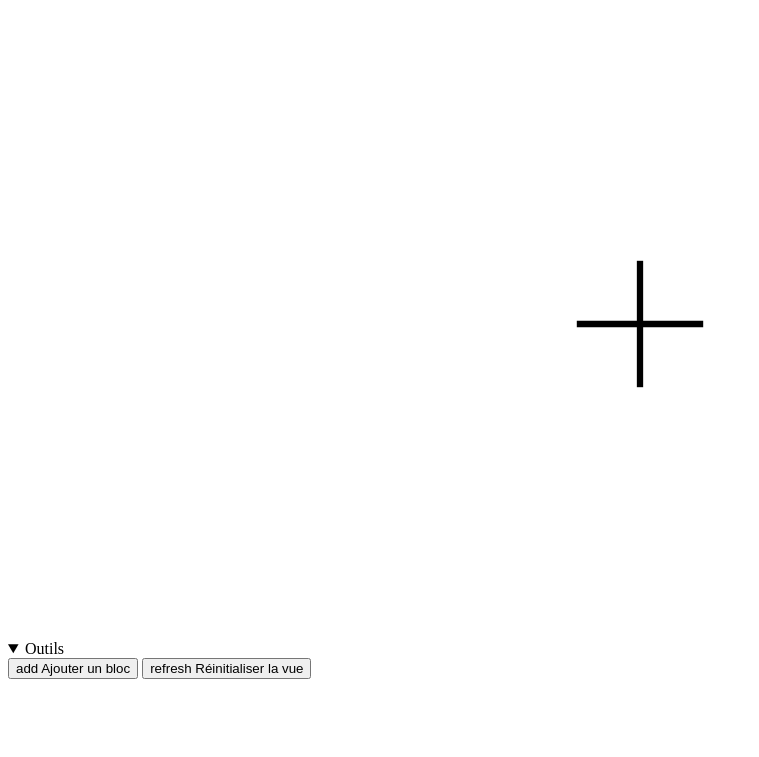
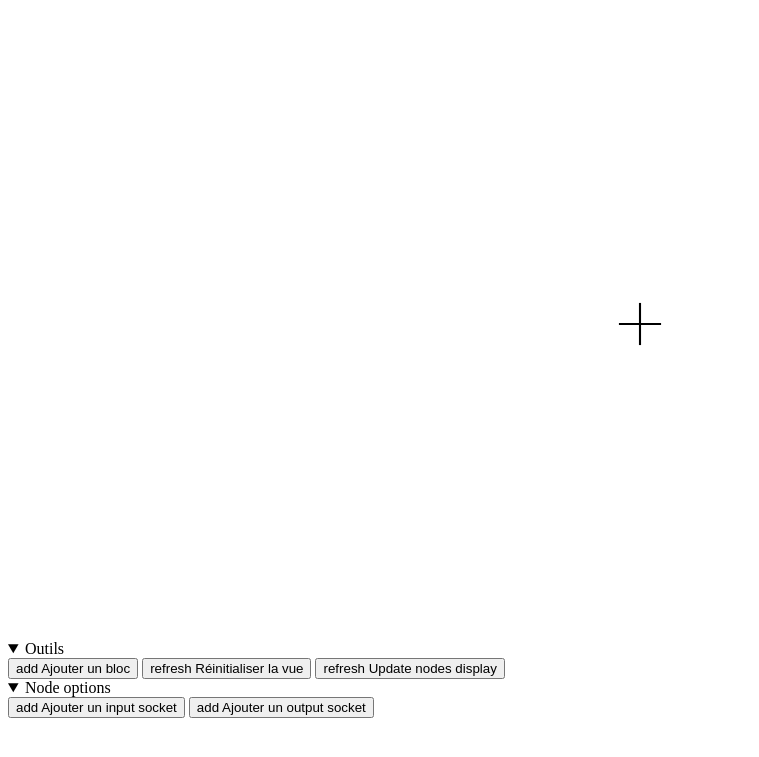
Before and after one commit to tanguycadoux/Node-based-calculator, a Django app: template calculator/templates/calculator/components/calculator/calculator.html in a window 1280 px wide. Shown: the top 757 px of the page, without its empty margins (0-759 px from the left). Run offline with Django 5.2, Linux system fonts and the light colour scheme; the template is opened without the code that fills it, so the values that code supplies are empty.

Commit message:
feat: outil de sélection des noeuds + refactoring fonctions

```diff
--- a/calculator/static/js/components/calculator/calculator.js
+++ b/calculator/static/js/components/calculator/calculator.js
@@ -3,11 +3,40 @@ import { resetViewBox, initDrag, pixelsToViewBox } from "./viewport.js";
 class Node {
     constructor(id) {
         this.position = {x: 0, y: 0};
-        this.size = {'width': 2, 'height': 2};
+        this.size = {'width': 10, 'height': 10};
         this.id = id;
+        // this.inputSockets = [
+        //     'Couleur',
+        //     'Forme',
+        // ];
+        // this.outputSockets = [
+        //     'Alpha',
+        //     'Beta',
+        //     'Gamma',
+        // ];
+        this.inputSockets  = [];
+        this.outputSockets = [];
     }
 
-    draw(board) {
+    static headerSize = 2;
+    static contentSizeWithoutNode = 2;
+    static padding = .4;
+    static socketSize = .6;
+    static fontSize = 1;
+    static strokeWidth = .1;
+
+    #updateSize() {
+        if (this.inputSockets.length == 0 && this.outputSockets.length == 0) {
+            this.size.height = Node.headerSize + Node.contentSizeWithoutNode;
+        }
+        else {
+            const inputSocketsSize  = this.inputSockets.length  * (Node.socketSize + Node.padding) - Node.padding;
+            const outputSocketsSize = this.outputSockets.length * (Node.socketSize + Node.padding) - Node.padding;
+            this.size.height = Node.headerSize + 2*Node.padding + Math.max(inputSocketsSize, outputSocketsSize);
+        }
+    }
+
+    draw(layer, board) {
         function initDrag(initPos, group, grabZone, board){
             function unDragging(e) {
                 e.stopPropagation();
@@ -40,37 +69,83 @@ class Node {
             grabZone.addEventListener('mouseleave', (e) => unDragging(e));
         }
 
-        const left = this.position.x - this.size.width/2
-        const up   = this.position.y - this.size.height/2
+        function drawSocket(x, y, text, color, textAlign) {
+            const group = document.createElementNS("http://www.w3.org/2000/svg", "g");
+
+            let textAnchor = 'start';
+            let textXpos = x + (Node.socketSize/2 + Node.padding);
+            if (textAlign == 'right') {
+                textAnchor = 'end';
+                textXpos = x - (Node.socketSize/2 + Node.padding);
+            }
+
+            const fontSize = Node.fontSize/2;
+            group.append(
+                generateCircle(x, y, Node.socketSize/2, color, {'stroke': 'black', 'strokeWidth': Node.strokeWidth}),
+                generateText(textXpos, y + fontSize/3, text, fontSize, textAnchor),
+            );
+            return group;
+        }
+
+        function drawSockets(sockets, x, color, layer, textAlign) {
+            let socketNumber = 0;
+            for (const socket of sockets) {
+                const y = contentUp + Node.padding + Node.socketSize/2 + socketNumber * (Node.padding + Node.socketSize);
+                layer.append(drawSocket(x, y, socket, color, textAlign));
+                socketNumber += 1;
+            }
+        }
+
+        this.#updateSize();
+
+        const left  = this.position.x - this.size.width/2
+        const right = this.position.x + this.size.width/2
+        const up    = this.position.y - this.size.height/2
+        const contentUp = up + Node.headerSize;
 
         let group = document.createElementNS("http://www.w3.org/2000/svg", "g");
-        let background = generateRect(
-            left, up,
-            this.size.width, this.size.height,
-        )
 
-        let grabZone = document.createElementNS("http://www.w3.org/2000/svg", "g");
-        let grabZoneBackground = generateRect(
-            left, up,
-            this.size.width, this.size.height/4
-        )
+        let background = newGenerateRect({
+            x: left, y: up,
+            width: this.size.width, height: this.size.height,
+            fill: 'lightgray',
+            stroke: {stroke: 'black', strokeWidth: Node.strokeWidth},
+            cornerRadius: Node.padding,
+        });
 
-        background.setAttribute('fill', 'lightgray');
-        grabZoneBackground.setAttribute('fill', 'lightgray');
+        let header = document.createElementNS("http://www.w3.org/2000/svg", "g");
+        let grabZoneBackground = newGenerateRect({
+            x: left, y: up,
+            width: this.size.width, height: Node.headerSize,
+            fill: 'transparent',
+            stroke: {stroke: 'transparent', strokeWidth: 0},
+        });
 
-        grabZone.append(
+        let content = document.createElementNS("http://www.w3.org/2000/svg", "g");
+
+        group.id = `node_${this.id}`
+
+        header.append(
             grabZoneBackground,
-            generateText(left + .1, up + .4, `Id = ${this.id}`, .3)
+            newGenerateLine({
+                p1: {x: left, y:contentUp}, p2: {x: right, y:contentUp}
+            }),
+            generateText(left + Node.padding, up + Node.padding + Node.fontSize, `Id = ${this.id}`, Node.fontSize),
         );
+
+        drawSockets(this.inputSockets,  left,  'green', content, 'left');
+        drawSockets(this.outputSockets, right, 'red',   content, 'right');
+
         group.append(
             background,
-            grabZone
+            header,
+            content,
         );
 
-        grabZone.style.cursor = 'grab';
-        initDrag(this.position, group, grabZone, board);
+        header.style.cursor = 'grab';
+        initDrag(this.position, group, header, board);
 
-        board.append(group);
+        layer.append(group);
     }
 }
 
@@ -105,21 +180,29 @@ class NodeStore {
     }
 }
 
-function generateLine(point1, point2) {
+function newGenerateLine({
+    p1={x, y}, p2={x, y},
+    stroke={'stroke': 'black', 'strokeWidth': .1},
+}) {
     let line = document.createElementNS("http://www.w3.org/2000/svg", "line");
 
-    line.setAttribute('x1', point1.x);
-    line.setAttribute('x2', point2.x);
-    line.setAttribute('y1', point1.y);
-    line.setAttribute('y2', point2.y);
+    line.setAttribute('x1', p1.x);
+    line.setAttribute('x2', p2.x);
+    line.setAttribute('y1', p1.y);
+    line.setAttribute('y2', p2.y);
 
-    line.setAttribute('stroke', 'black');
-    line.setAttribute('stroke-width', .1);
+    line.setAttribute('stroke', stroke.stroke);
+    line.setAttribute('stroke-width', stroke.strokeWidth);
 
     return line
 }
 
-function generateRect(x, y, width, height) {
+function newGenerateRect({
+    x, y, width, height,
+    fill='white',
+    stroke={'stroke': 'black', 'strokeWidth': .1},
+    cornerRadius=0
+}) {
     let rect = document.createElementNS("http://www.w3.org/2000/svg", "rect");
 
     rect.setAttribute('x', x);
@@ -127,13 +210,32 @@ function generateRect(x, y, width, height) {
     rect.setAttribute('width',  width);
     rect.setAttribute('height', height);
 
-    rect.setAttribute('stroke', 'black');
-    rect.setAttribute('stroke-width', .1);
+    rect.setAttribute('fill', fill);
+
+    rect.setAttribute('stroke', stroke.stroke);
+    rect.setAttribute('stroke-width', stroke.strokeWidth);
+
+    rect.setAttribute('rx', cornerRadius);
 
     return rect
 }
 
-function generateText(x, y, textContent, fontSize) {
+function generateCircle(x, y, radius, fill='white', stroke={'stroke': 'black', 'strokeWidth': .1}) {
+    let circle = document.createElementNS("http://www.w3.org/2000/svg", "circle");
+
+    circle.setAttribute('cx', x);
+    circle.setAttribute('cy', y);
+    circle.setAttribute('r', radius);
+
+    circle.setAttribute('fill', fill)
+
+    circle.setAttribute('stroke', stroke.stroke);
+    circle.setAttribute('stroke-width', stroke.strokeWidth);
+
+    return circle
+}
+
+function generateText(x, y, textContent, fontSize, textAnchor='start') {
     let text = document.createElementNS("http://www.w3.org/2000/svg", "text");
 
     text.textContent = textContent;
@@ -141,51 +243,109 @@ function generateText(x, y, textContent, fontSize) {
     text.setAttribute('y', y);
 
     text.setAttribute('font-size', fontSize);
+    text.setAttribute('text-anchor', textAnchor);
 
     text.setAttribute('dominant-baseline', 'auto')
 
     return text
 }
 
-function drawCrosshair(board) {
-    board.append(
-        generateLine({"x": -1, "y":  0}, {"x": 1, "y": 0}),
-        generateLine({"x":  0, "y": -1}, {"x": 0, "y": 1})
-    );
+function drawbackgroundLayer(board) {
+    const bgLayer = document.createElementNS("http://www.w3.org/2000/svg", "g");
+
+    bgLayer.id = 'background_layer';
+    drawCrosshair(bgLayer);
+    board.append(bgLayer)
 }
 
-function createNode(board, nodesStore) {
-    let nodeIndex = 0;
+function drawMainLayer(board) {
+    const mainLayer = document.createElementNS("http://www.w3.org/2000/svg", "g");
+
+    mainLayer.id = 'main_layer';
+    board.append(mainLayer)
+
+    return mainLayer
+}
+
+function drawCrosshair(layer) {
+    const group = document.createElementNS("http://www.w3.org/2000/svg", "g");
+
+    group.id = 'global_crosshair';
+    group.append(
+        newGenerateLine({
+            p1: {x: -1, y: 0}, p2: {x: 1, y: 0}
+        }),
+        newGenerateLine({
+            p1: {x: 0, y: -1}, p2: {x: 0, y: 1}
+        }),
+    );
+
+    layer.append(group);
+}
+
+function createNode(nodesStore) {
+    let nodeId = 0;
     for (const id of nodesStore.ids()) {
-        nodeIndex = id+1;
+        nodeId = id+1;
     }
 
-    const node = new Node(nodeIndex);
+    const node = new Node(nodeId);
     nodesStore.add(node);
 
-    drawNodes(board, nodesStore);
+    return nodeId
 }
 
-function drawNodes(board, nodesStore) {
-    clearBoard(board);
+function drawNodes(board, nodesStore, selectedList) {
+    const mainLayer = board.getElementById('main_layer');
+
+    mainLayer.innerHTML = "";
+    // D'abord celles pas sélectionnées
     for (const node of nodesStore.nodes()) {
-        node.draw(board);
+        if (selectedList.includes(node.id)) {
+            continue
+        }
+        node.draw(mainLayer, board);
+    }
+    // Puis celles sélectionnées
+    for (const node of nodesStore.nodes()) {
+        if (selectedList.includes(node.id)) {
+            node.draw(mainLayer, board);
+        }
     }
 }
 
-function clearBoard(board) {
-    board.innerHTML = "";
+function selectNode(id, nodesStore, selectedList) {
+    if (!nodesStore.has(id)) {
+        throw new Error(`Node ${id} cannot be selected: not found.`);
+    }
+    const options = document.getElementById('overlay-node-options');
+    options.classList.remove('hidden');
+    options.getElementsByTagName('summary')[0].textContent = `Node ${id} options`;
+    selectedList.push(id);
 }
 
 window.addEventListener("DOMContentLoaded", function() {
     const calculatorPage = document.getElementById("calculator-page");
     const calculatorBoard = calculatorPage.querySelector('svg');
-    const nodesStore = new NodeStore();
 
     resetViewBox(calculatorBoard);
-    drawCrosshair(calculatorBoard);
+    drawbackgroundLayer(calculatorBoard);
+    const mainLayer = drawMainLayer(calculatorBoard);
     initDrag(calculatorBoard);
 
     document.getElementById('reset-view-button').addEventListener('click', () => resetViewBox(calculatorBoard));
-    document.getElementById('add-node-button').addEventListener('click', () => createNode(calculatorBoard, nodesStore));
+    document.getElementById('add-node-button').addEventListener('click', () => {
+        const id = createNode(nodesStore);
+        selectedNodes = [];
+        selectNode(id, nodesStore, selectedNodes);
+        drawNodes(calculatorBoard, nodesStore, selectedNodes);
+    });
+    document.getElementById('update-draw-button').addEventListener('click', () => drawNodes(calculatorBoard, nodesStore, selectedNodes));
 });
+
+const nodesStore = new NodeStore();
+let selectedNodes = [];
+
+window.debug = {
+    selectNode: (id) => {selectedNodes = []; selectNode(id, nodesStore, selectedNodes); console.log(selectedNodes);},
+}
--- a/calculator/static/js/components/calculator/viewport.js
+++ b/calculator/static/js/components/calculator/viewport.js
@@ -1,6 +1,6 @@
 export function resetViewBox(board) {
     const w = board.clientWidth, h = board.clientHeight;
-    const minViewWidth = 10;
+    const minViewWidth = 30;
     const viewW = minViewWidth*w/h, viewH = minViewWidth;
 
     board.setAttribute('viewBox', `${-viewW/2} ${-viewH/2} ${viewW} ${viewH}`);
--- a/calculator/templates/calculator/components/calculator/calculator.html
+++ b/calculator/templates/calculator/components/calculator/calculator.html
@@ -4,13 +4,22 @@
 <div id="calculator-page" class="relative select-none">
     <svg class="w-full h-full rounded-2xl bg-white shadow-xl border border-gray-400">
     </svg>
-    <div class="absolute top-0 left-0 w-full h-full p-2 pointer-events-none">
+    <div id="calculator-overlay" class="absolute top-0 left-0 w-full h-full p-2 pointer-events-none">
         <!-- Overlay -->
-        <details class="bg-gray-100 border border-gray-300 w-min rounded-lg shadow-lg pointer-events-auto" open>
+        <details class="bg-gray-100 border border-gray-300 w-min rounded-lg shadow-lg pointer-events-auto mb-2" open>
             <summary class="cursor-pointer pt-1 pb-1 pl-2 pr-2 border-b border-gray-300 whitespace-nowrap">Outils</summary>
             <div class="grid">
                 {% include 'calculator/snippets/basic-button.html' with icon='add' text='Ajouter un bloc' id='add-node-button' %}
                 {% include 'calculator/snippets/basic-button.html' with icon='refresh' text='Réinitialiser la vue' id='reset-view-button' %}
+                {% include 'calculator/snippets/basic-button.html' with icon='refresh' text='Update nodes display' id='update-draw-button' %}
+            </div>
+        </details>
+
+        <details id="overlay-node-options" class="bg-gray-100 border border-gray-300 w-min rounded-lg shadow-lg pointer-events-auto hidden" open>
+            <summary class="cursor-pointer pt-1 pb-1 pl-2 pr-2 border-b border-gray-300 whitespace-nowrap">Node options</summary>
+            <div class="grid">
+                {% include 'calculator/snippets/basic-button.html' with icon='add' text='Ajouter un input socket' id='add-input-socket' %}
+                {% include 'calculator/snippets/basic-button.html' with icon='add' text='Ajouter un output socket' id='add-output-socket' %}
             </div>
         </details>
     </div>
```
